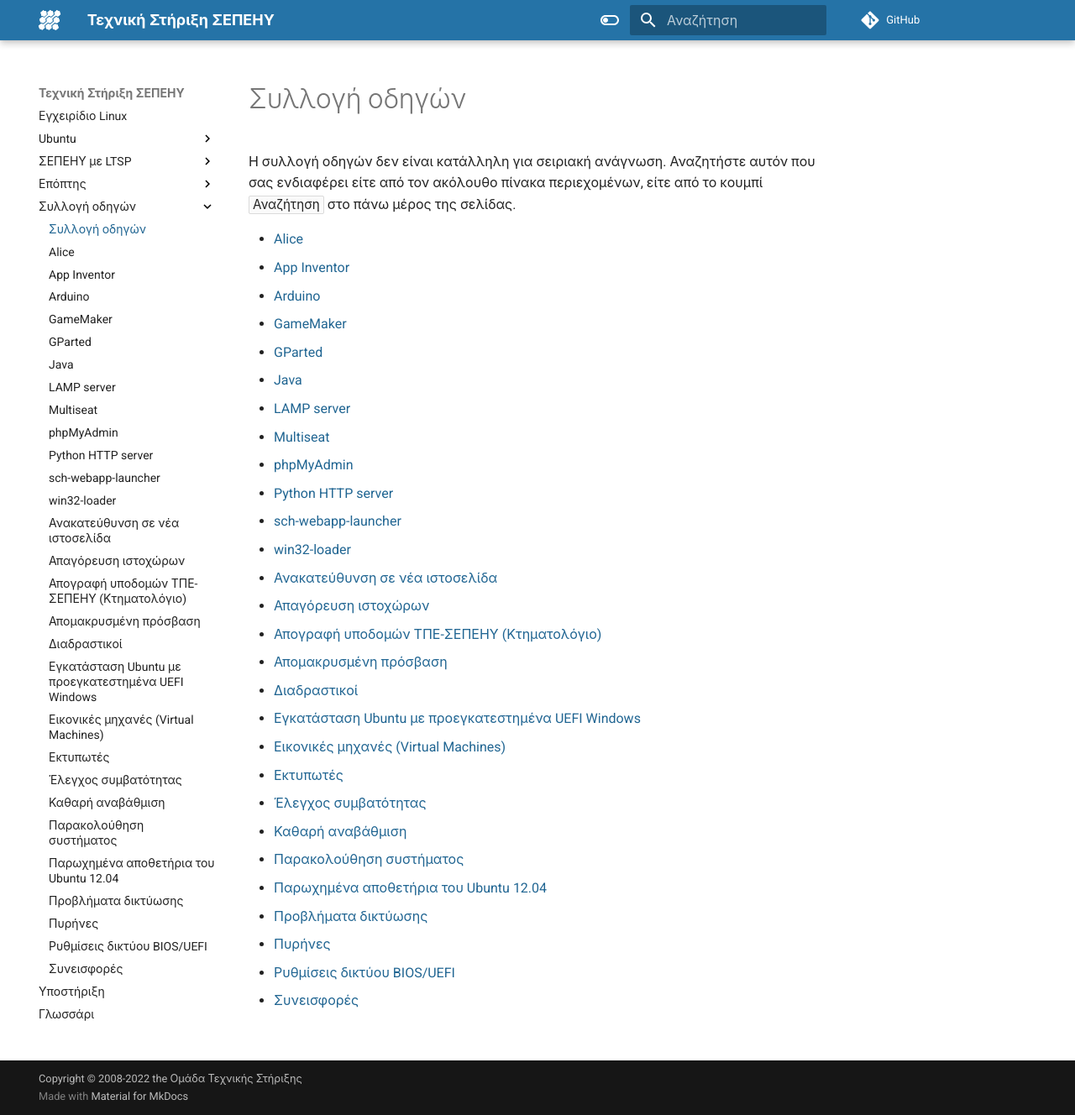
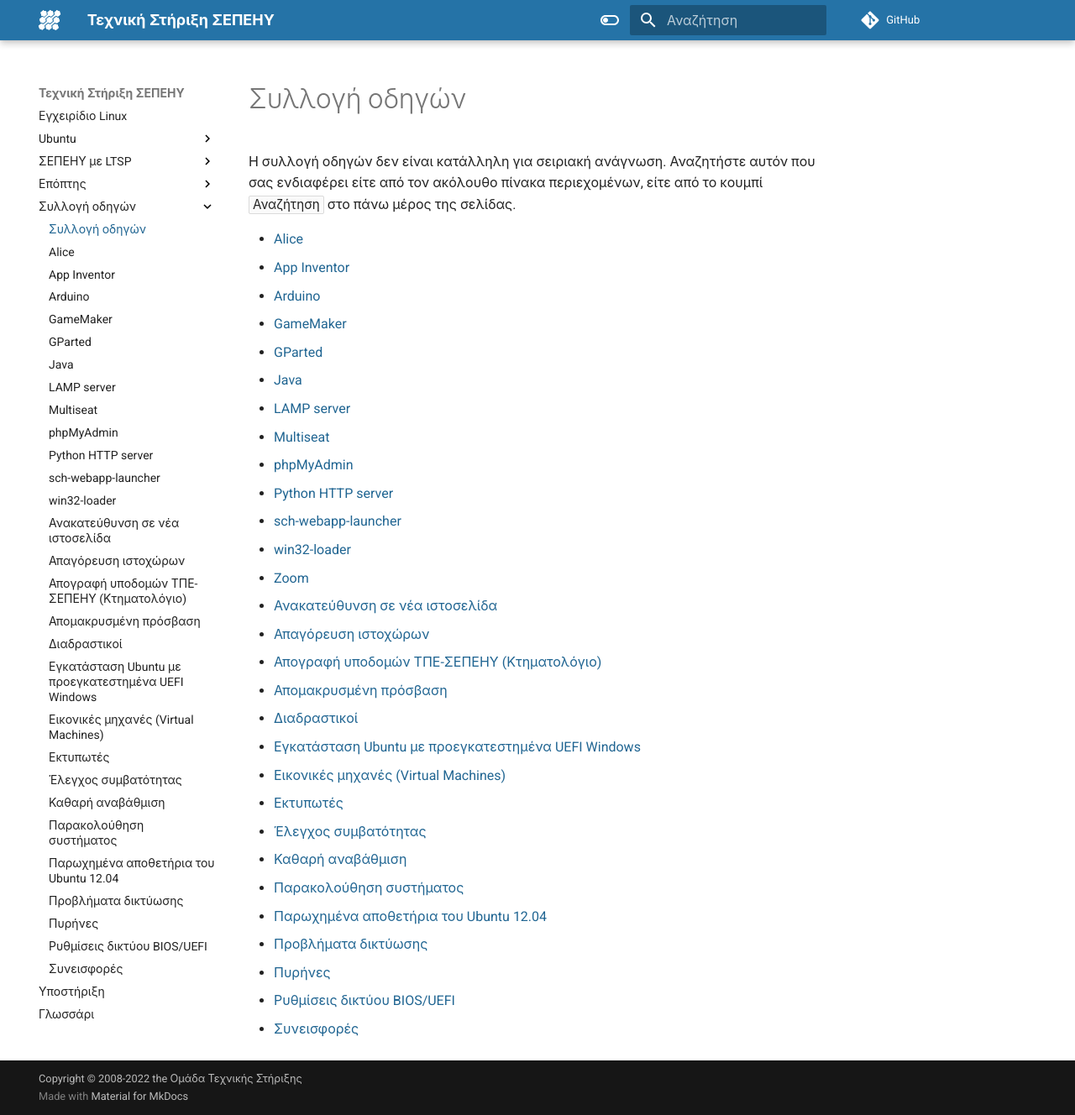
Before and after one commit to siahos/el.ltsp.org, an MkDocs documentation site: the page built from docs/guides/index.md, in a window 1280 px wide and 1328 px high. Shown: the whole window at 84% size. Built offline with MkDocs 1.6.1 and Material for MkDocs 9.7.7, drawn with Linux system fonts in a browser that asks for light colours; comment, search, counter and statistics services are not loaded.

Commit message:
Update index.md

```diff
--- a/docs/guides/index.md
+++ b/docs/guides/index.md
@@ -16,6 +16,7 @@
 - [Python HTTP server](python-http-server/index.md)
 - [sch-webapp-launcher](sch-webapp-launcher/index.md)
 - [win32-loader](win32-loader/index.md)
+- [Zoom](zoom/index.md)
 - [Ανακατεύθυνση σε νέα ιστοσελίδα](redirect-site/index.md)
 - [Απαγόρευση ιστοχώρων](blacklist-sites/index.md)
 - [Απογραφή υποδομών ΤΠΕ-ΣΕΠΕΗΥ (Κτηματολόγιο)](inventory/index.md)
```
